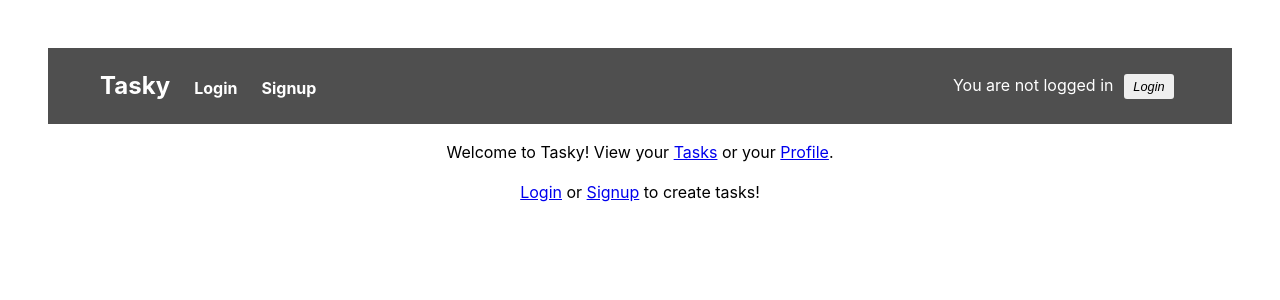
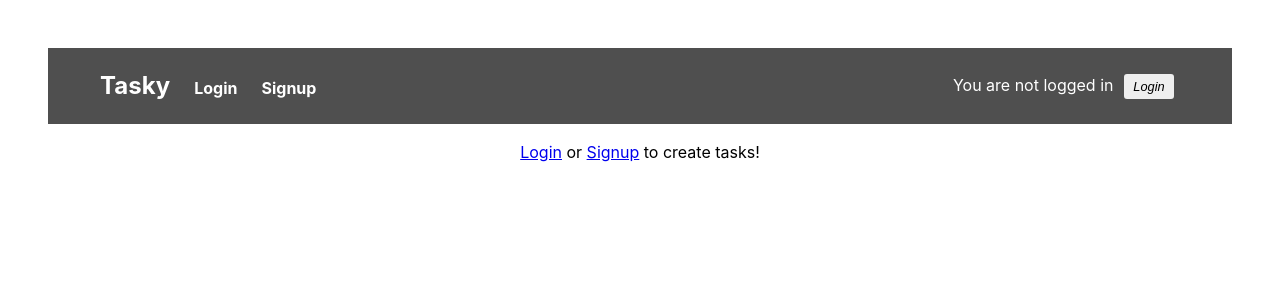
Before and after one commit to Peterk04/wad2-api-labs, a React (Vite) app in the folder tasky-react/: page / in a window 1280 px wide. Shown: the top 300 px of the page. Built offline with nearby package versions, Linux system fonts and the light colour scheme.

Commit message:
Updated profile and start pages

```diff
--- a/tasky-react/src/pages/profilePage.jsx
+++ b/tasky-react/src/pages/profilePage.jsx
@@ -1,13 +1,20 @@
+import { useContext } from "react";
+import { AuthContext } from '../contexts/authContext';
 import { useNavigate } from "react-router";
 
 const ProfilePage = () => {
+    const context = useContext(AuthContext);
     const navigate = useNavigate();
 
-    return (
+    return context.isAuthenticated ? (
+        <p>
+            User profile: {context.userName}
+        </p>
+    ) : (
         <p>
             You must log in to see your profile! {" "}
             <button onClick={() => navigate('/login')}>Login</button>
-      </p>
+        </p>
     );
 };
 
--- a/tasky-react/src/pages/startPage.jsx
+++ b/tasky-react/src/pages/startPage.jsx
@@ -1,16 +1,18 @@
+import { useContext } from "react";
+import { AuthContext } from '../contexts/authContext';
 import { Link } from "react-router";
 
 const StartPage = () => {
+    const context = useContext(AuthContext);
 
-    return(
-        <>
+    return context.isAuthenticated ? (
         <p>
-                Welcome to Tasky! View your <Link to="/tasks">Tasks</Link> or your <Link to="/profile">Profile</Link>.
+            Welcome {context.userName}! View your <Link to="/tasks">Tasks</Link> or your <Link to="/profile">Profile</Link>.
         </p>
+    ) : (
         <p>
             <Link to="/login">Login</Link> or <Link to="/signup">Signup</Link> to create tasks!
         </p>
-        </>
     );
 };
 
```
Lines whose indentation alone changed are shown as unchanged.
